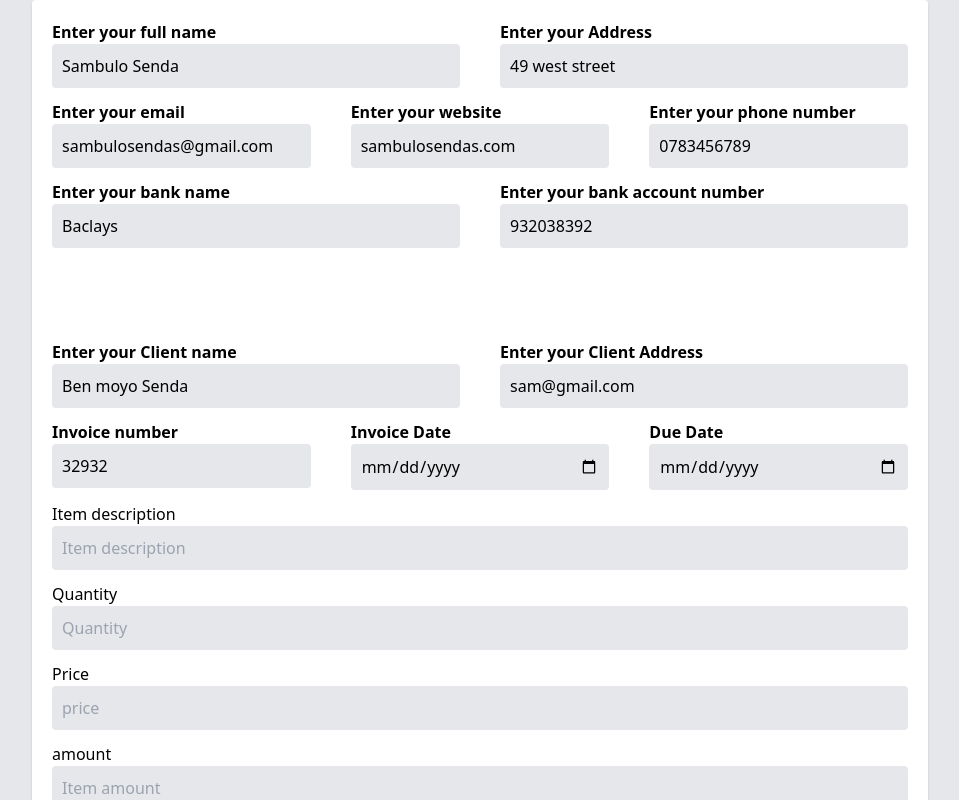
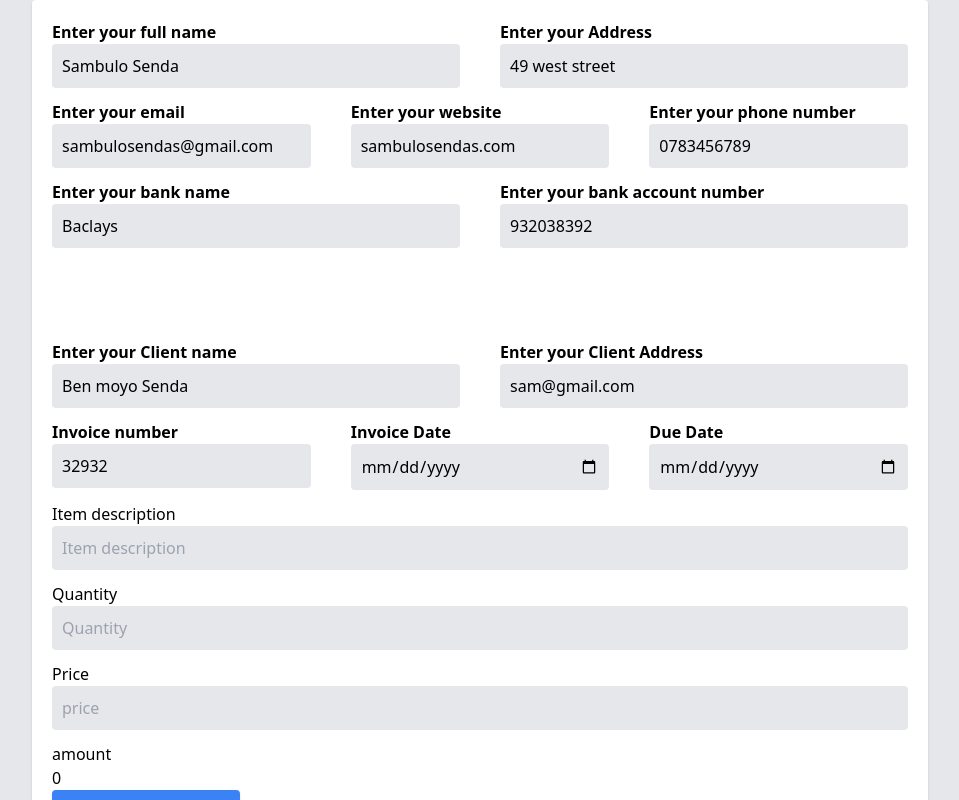
Before and after one commit to sambulosenda/ClientInvoicer, a Next.js app: page /components/home in a window 1280 px wide. Both pictures are taken after a click on the button "Edit Information". Shown: the top 800 px of the page, without its empty margins (160-1119 px from the left). Built offline with nearby package versions, Linux system fonts and the light colour scheme.

Commit message:
form fuilts fixedd

```diff
--- a/pages/components/TableForm.js
+++ b/pages/components/TableForm.js
@@ -1,17 +1,29 @@
-export default function TableForm({ description, setDescription,
+import { useEffect } from "react";
+
+export default function TableForm({
+  description,
+  setDescription,
   quantity,
   setQuantity,
   unitPrice,
   setUnitPrice,
   amount,
   setAmount,
+}) {
+  const handlesubmit = (e) => {
+    e.preventDefault();
+    console.log(description, quantity, unitPrice, amount);
+  };
+  useEffect(() => {
+    const calculateAmount = (amount) => {
+      setAmount(quantity * unitPrice);
+    };
+    calculateAmount(amount);
+  }, [amount, quantity, unitPrice]);
 
-
-
-}) {
   return (
     <>
-
+      <form onSubmit={handlesubmit}>
         <div className="flex flex-col">
           <label htmlFor="description">Item description</label>
           <input
@@ -24,7 +36,6 @@ export default function TableForm({ description, setDescription,
             onChange={(e) => setDescription(e.target.value)}
           />
         </div>
-
 
         <div className="flex flex-col">
           <label htmlFor="description">Quantity</label>
@@ -39,7 +50,6 @@ export default function TableForm({ description, setDescription,
           />
         </div>
 
-
         <div className="flex flex-col">
           <label htmlFor="price">Price</label>
           <input
@@ -53,19 +63,18 @@ export default function TableForm({ description, setDescription,
           />
         </div>
 
-
         <div className="flex flex-col">
           <label htmlFor="description"> amount</label>
-        <input
-          className="bg-gray-200 p-2 mb-3 rounded border-2 "
-          type="text"
-          name="amount"
-          id="amount"
-          placeholder="Item amount"
-          value={amount}
-          onChange={(e) => setAmount(e.target.value)}
-        />
+          {amount}
         </div>
+
+        <button
+          className="bg-blue-500 py-2 mb-5  px-8 font-bold rounded shadow border-2 border-blue-500 text-white hover:bg-transparent hover:text-blue-500 transition-all duration-300"
+          type="submit"
+        >
+          Add Table Item
+        </button>
+      </form>
     </>
   );
 }
--- a/pages/components/home.js
+++ b/pages/components/home.js
@@ -27,6 +27,7 @@ function Main() {
   const [quantity, setQuantity] = useState("");
   const [unitPrice, setUnitPrice] = useState("");
   const [amount, setAmount] = useState("");
+  const [list, setList] = useState([]);
 
   const [notes, setNotes] = useState("");
 
```
Lines whose indentation alone changed are shown as unchanged.
